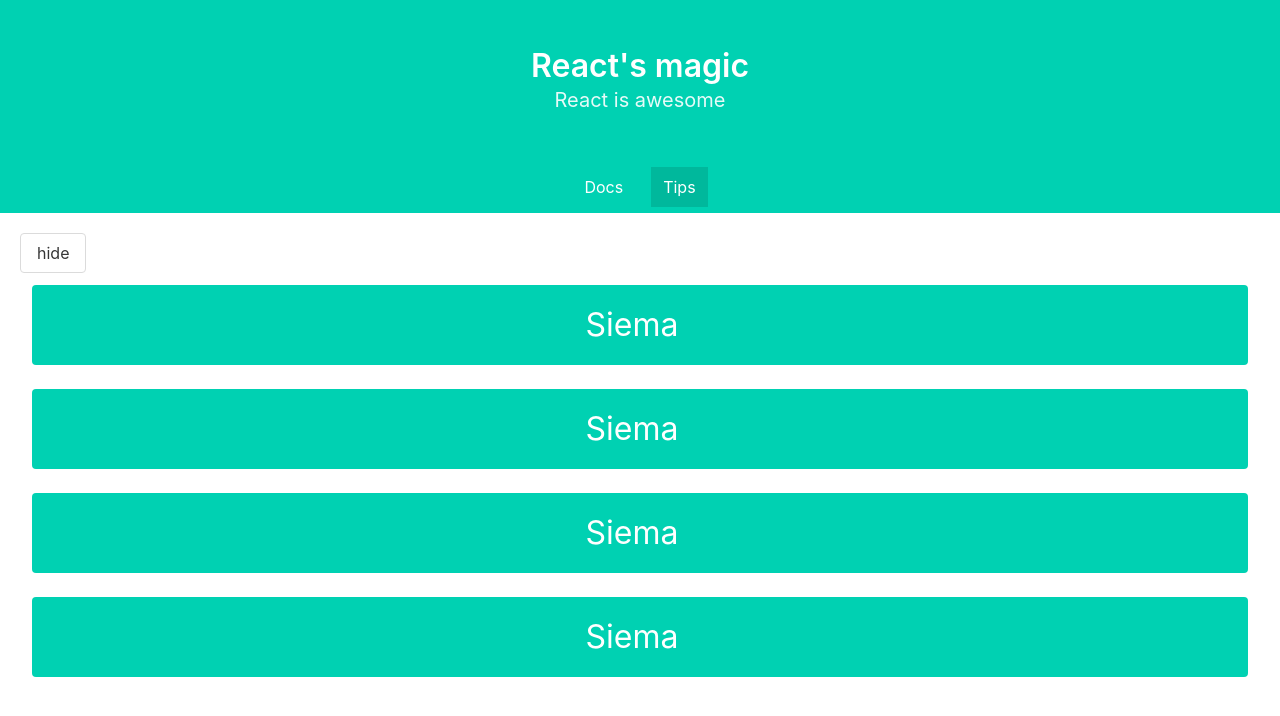
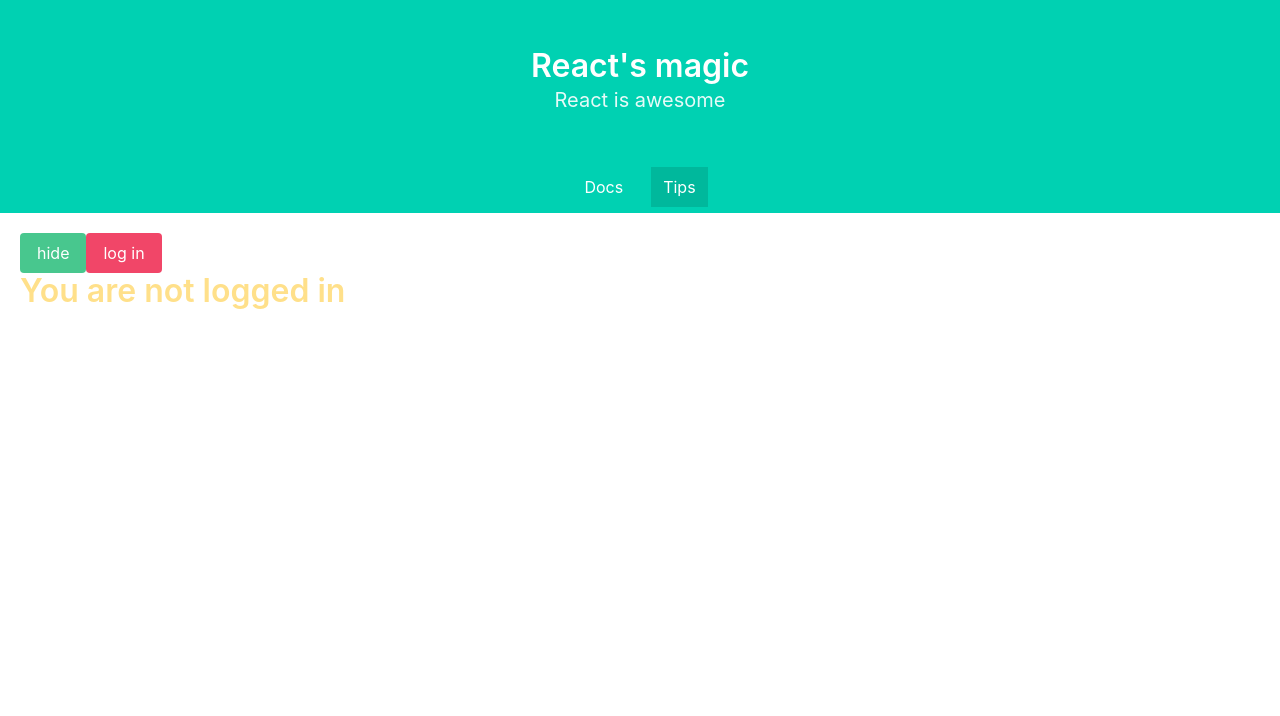
Before and after one commit to JakHer/Advanced-React, a React (Create React App) app: page /tips in a window 1280 px wide. Shown: the top 716 px of the page. Built offline with nearby package versions, Linux system fonts and the light colour scheme.

Commit message:
feat: stacled HOC

```diff
--- a/src/components/Columns/Columns.js
+++ b/src/components/Columns/Columns.js
@@ -2,14 +2,30 @@
 import cx from "classnames";
 import styles from "./Columns.module.scss";
 import withCollapse from "../../hoc/withCollapse";
+import withAuth from "../../hoc/withAuth";
 
-const Columns = ({ isCollapsed, toggle }) => (
+const Columns = ({ isCollapsed, toggle, isAuthorised, toggleAuth }) => (
   <div className={(cx("columns"), styles.Columns)}>
-    <button onClick={toggle} className="button">
+    <button onClick={toggle} className="button is-success">
       {isCollapsed ? "show" : "hide"}
     </button>
 
-    {!isCollapsed && (
+    {isAuthorised && (
+      <button className={cx("button is-success")} onClick={toggleAuth}>
+        log out
+      </button>
+    )}
+
+    {!isAuthorised && (
+      <button className={cx("button is-danger")} onClick={toggleAuth}>
+        log in
+      </button>
+    )}
+
+    {!isAuthorised && <h2 className="title has-text-warning">You are not logged in</h2>}
+    {isAuthorised && <h2 className="title has-text-success">You are not logged in</h2>}
+
+    {!isCollapsed && isAuthorised && (
       <>
         <div className={cx("column", styles.Column)}>
           <div className="notification is-primary">
@@ -36,4 +52,4 @@
   </div>
 );
 
-export default withCollapse(Columns);
+export default withCollapse(withAuth(Columns));
--- a/src/components/Header/Header.js
+++ b/src/components/Header/Header.js
@@ -1,8 +1,6 @@
 import React from "react";
 import styles from "./Header.module.scss";
 import { NavLink } from "react-router-dom";
-import Docs from "../../views/Docs";
-import Tips from "../../views/Tips";
 import cx from "classnames";
 
 const Header = () => (
--- /dev/null
+++ b/src/hoc/withAuth.js
@@ -0,0 +1,22 @@
+import React, { Component } from "react";
+
+const withAuth = (WrappedComponent) => {
+  return class WithAuth extends Component {
+    state = {
+      isAuthorised: false,
+    };
+
+    toggleAuth = () => {
+      this.setState((prevState) => ({
+        isAuthorised: !prevState.isAuthorised,
+      }));
+    };
+
+    render() {
+      const { isAuthorised } = this.state;
+      return <WrappedComponent isAuthorised={isAuthorised} toggleAuth={this.toggleAuth} {...this.props} />;
+    }
+  };
+};
+
+export default withAuth;
--- a/src/hoc/withCollapse.js
+++ b/src/hoc/withCollapse.js
@@ -3,7 +3,7 @@
 const withCollapse = (WrappedComponent) => {
   return class WithCollapse extends Component {
     state = {
-      isisCollapsed: false,
+      isCollapsed: false,
     };
 
     toggle = () => {
```
